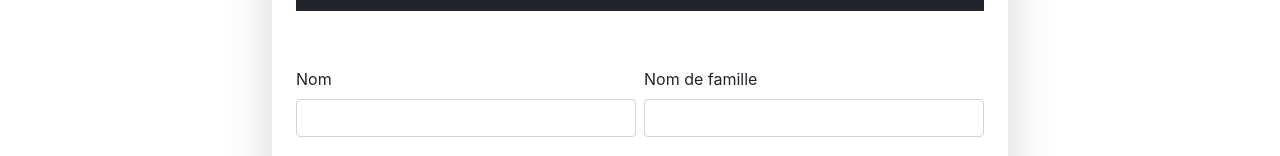
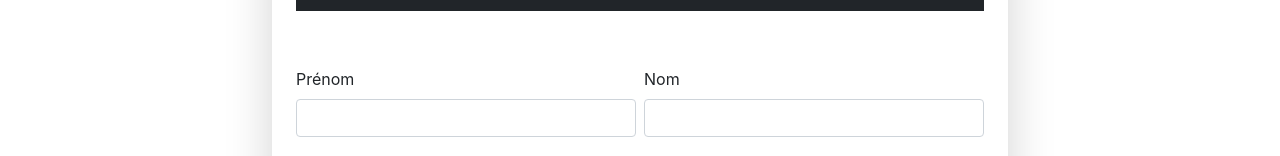
Before and after one commit to Khouloudlaadhar/booki-frontend, a React (Create React App) app: page /contact in a window 1280 px wide. Shown: the part 243-399 px from the top of the page. Built offline with nearby package versions, Linux system fonts and the light colour scheme.

Commit message:
update application

```diff
--- a/src/pages/Contact.js
+++ b/src/pages/Contact.js
@@ -46,7 +46,7 @@ const Contact = () => {
 
               <div className="d-flex justify-content-between gap-2">
                 <Form.Group className="mb-3 w-50">
-                  <Form.Label>Nom</Form.Label>
+                  <Form.Label>Prénom</Form.Label>
                   <Form.Control
                     type='text'
                     value={registerData.firstName}
@@ -56,7 +56,7 @@ const Contact = () => {
                 </Form.Group>
 
                 <Form.Group className="mb-3 w-50">
-                  <Form.Label>Nom de famille</Form.Label>
+                  <Form.Label>Nom </Form.Label>
                   <Form.Control
                     type='text'
                     value={registerData.lastName}
```
